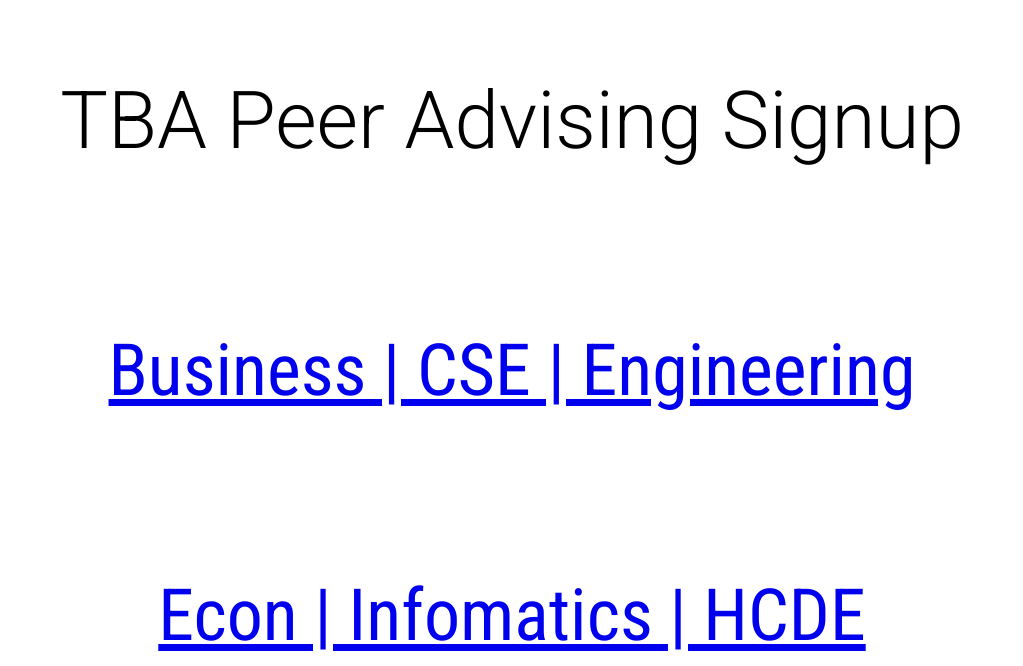
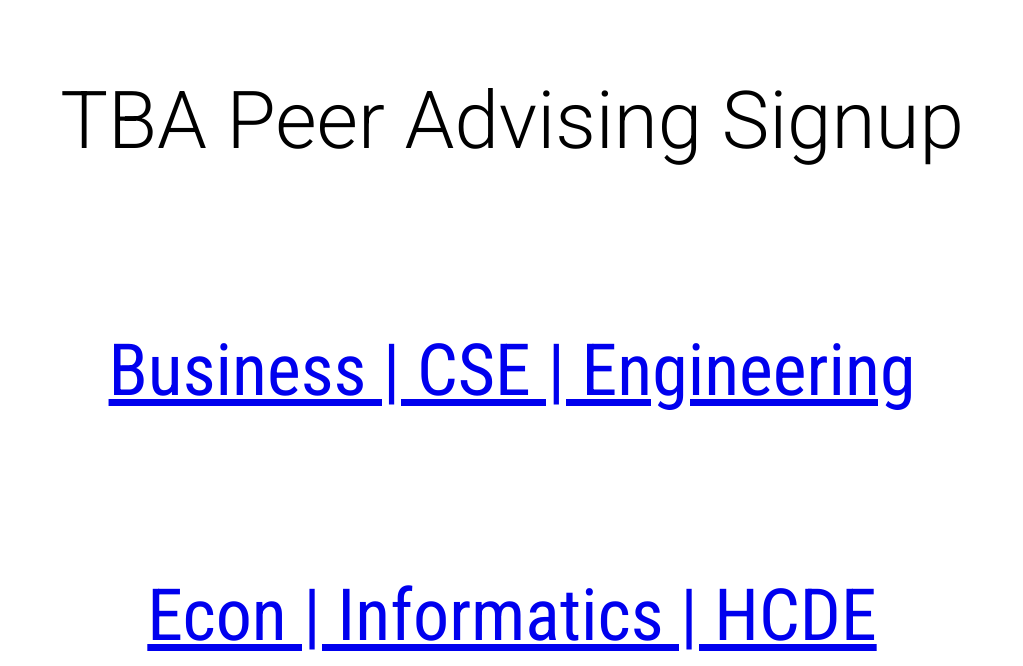
Before and after one commit to leontaolong/tba_peer_advising, a plain HTML site: page index.html in a window 1280 px wide. Shown: the part 510-1176 px from the top of the page, without its empty margins (128-1151 px from the left). Drawn offline with Linux system fonts and the light colour scheme.

Commit message:
Typo in Informatics... sigh..

```diff
--- a/index.html
+++ b/index.html
@@ -17,7 +17,7 @@
     <div style="padding:1em;"></div>
     <a style="font-family:'Roboto Condensed', Roboto, sans-serif; font-weight:400; font-size:0.9em;" href="http://www.slyreply.com/app/sheets/7hihyvp1y2g3/">Business | CSE | Engineering</a> <br/>
     <div style="padding:1em;"></div>
-    <a style="font-family:'Roboto Condensed', Roboto, sans-serif; font-weight:400; font-size:0.9em;" href="http://www.slyreply.com/app/sheets/ipn39gavo044/">Econ | Infomatics | HCDE</a>
+    <a style="font-family:'Roboto Condensed', Roboto, sans-serif; font-weight:400; font-size:0.9em;" href="http://www.slyreply.com/app/sheets/ipn39gavo044/">Econ | Informatics | HCDE</a>
     </div>
 </body>
 </html>
```
